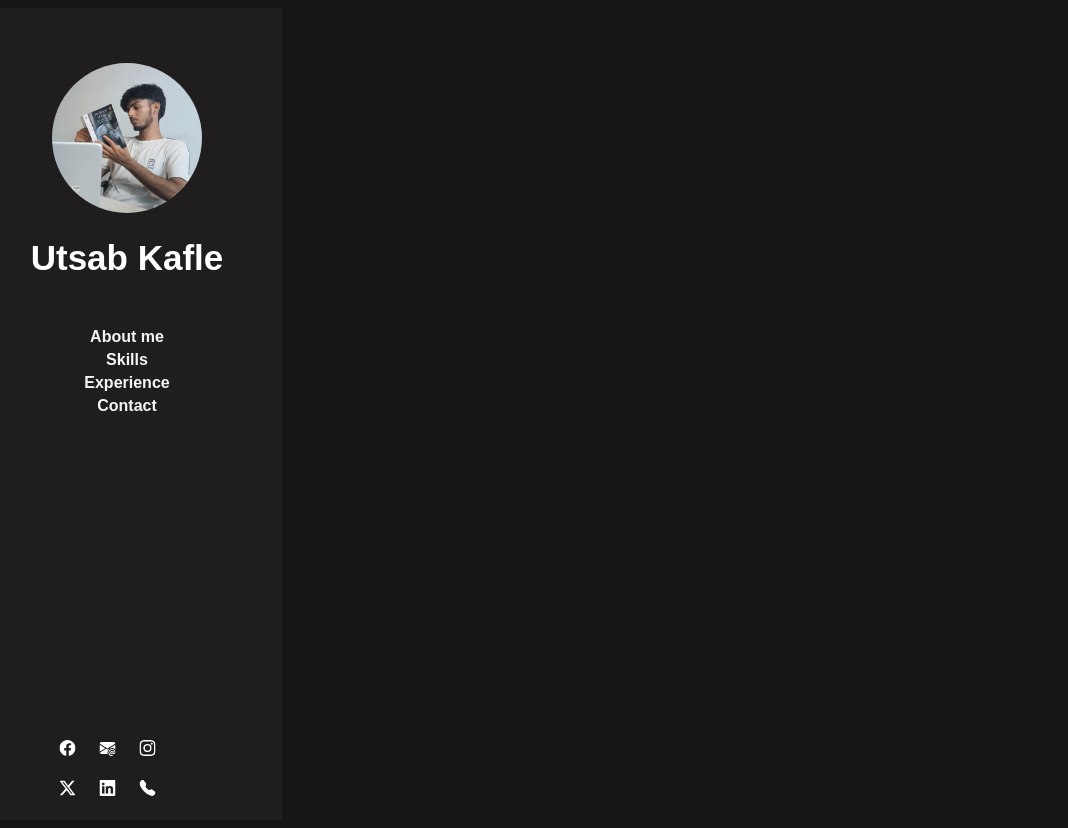
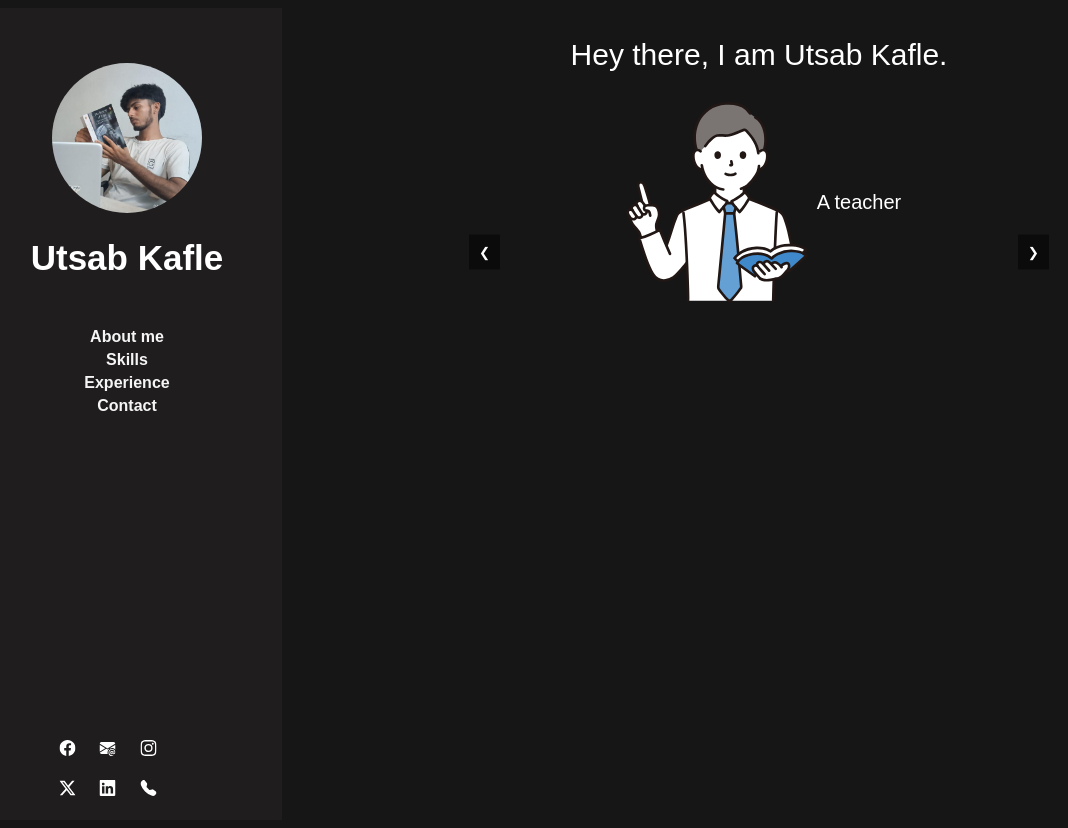
Before and after one commit to UtsabKafle/utsab, a plain HTML site: page index.html in a window 1280 px wide. Shown: the whole page, without its empty margins (36-1104 px from the left). Drawn offline with Linux system fonts and the light colour scheme.

Commit message:
dome sth more

```diff
--- a/index.html
+++ b/index.html
@@ -4,65 +4,29 @@
     <meta charset="UTF-8">
     <meta name="viewport" content="width=device-width, initial-scale=1.0">
     <title>Document</title>
-    <style>
-        body{
-            background-color: rgb(23, 22, 22);
+    <link rel="stylesheet" href="styles/style.css">
+    <script>
+        let index = 0;
+
+function moveSlide(direction) {
+    const slides = document.querySelector('.slides');
+    const totalSlides = document.querySelectorAll('.slide').length;
+    index += direction;
+
+    if (index < 0) {
+        index = totalSlides - 1; // Loop to the last slide
+    } else if (index >= totalSlides) {
+        index = 0; // Loop to the first slide
     }
-            .sidebar{
-                width: 250px;
-                background-color: rgb(31, 29, 29);
-                height: 94vh;
-                padding: 30px;
-                position: relative;
+
+    const offset = -index * 100; // Calculate the offset to move slides
+    slides.style.transform = `translateX(${offset}%)`;
 }
-            .sidebar .s-header{
-                color:white;
-                text-align: center;
-                font-weight: 800;
-                font-family: "Montserrat", sans-serif;
-                font-size: 35px;
-            }
-            .sidebar .s-items{
-                margin: 50px 10px;
-            }
-            .sidebar .s-items #s-item{
-                color:whitesmoke;
-                text-align: center;
-                font-weight: 600;
-                margin: 5px 20px;
-                font-family: "Montserrat", sans-serif;
 
-            }
-            .sidebar .s-footer{
-                position: absolute;
-                bottom: 10px;
-                /* border: 1px solid orange; */
-                left: 50%;
-                transform: translateX(-50%);
-            }
-            .s-footer #sf-link{
-                color:white;
-               display: inline-block;
-               margin: 10px;
-            }
-            .s-image{
-              display: flex;
-              justify-content: center;
-              align-items: center;
-              height: 200px;
-              /* width: 200px; */
-              /* border: 1px solid white; */
-              width: 100%;
-            }
-            .s-image #s-photo{
-                max-width: 100%;
-                height: 150px;
-                width: 150px;
-                border-radius: 80px;
-            }
-    </style>
+    </script>
 </head>
 <body>
+    <div class="wrapper">
         <div class="sidebar">
             <div class="s-image">
                 <img src="photos/utsab.jpg" id="s-photo" alt="photo">
@@ -98,6 +62,47 @@
                   </svg></div>
             </div>
         </div>
+        <div class="container">
+                <div class="c-main-header">
+                    Hey there, I am Utsab Kafle.
+                </div>
+
+                <!-- <div class="works">
+                    <img src="photos/teacher.svg" id="c-w-img" alt="">
+                    <img src="photos/businessman.svg" id="c-w-img" alt="">
+                    <img src="photos/student.svg" alt="" id="c-w-img">
+                    <img src="photos/programmer.svg" alt="" id="c-w-img">
+                </div> -->
+
+              <div class="ccc">
+                <div class="carousel">
+                    <div class="slides">
+                        <div class="slide">
+                            <img src="photos/teacher.svg" id="c-w-img" alt="">
+                            <div class="s-i-text">A teacher</div>
+                        </div>
+                        <div class="slide">
+                            <img src="photos/businessman.svg" id="c-w-img" alt="">
+                            <div class="s-i-text">A founder</div>
+                        </div>
+                        <div class="slide">
+                            <img src="photos/student.svg" alt="" id="c-w-img">
+                            <div class="s-i-text">A student</div>
+                        </div>
+                        <div class="slide">
+                            <img src="photos/programmer.svg" alt="" id="c-w-img">
+                            <div class="s-i-text">A techie</div>
+
+                        </div>
+                    </div>
+                    <button class="prev" onclick="moveSlide(-1)">&#10094;</button>
+                    <button class="next" onclick="moveSlide(1)">&#10095;</button>
+                </div>
+
+              </div>
+        </div>
+    </div>
+
 
 </body>
 </html>
--- /dev/null
+++ b/styles/style.css
@@ -0,0 +1,138 @@
+body{
+    background-color: rgb(23, 22, 22);
+    font-family: "Montserrat", sans-serif;
+
+}
+
+    .wrapper{
+        display: flex;
+    }
+    .sidebar{
+        width: 250px;
+        background-color: rgb(31, 29, 29);
+        height: 94vh;
+        padding: 30px;
+        position: relative;
+    }
+    .sidebar .s-header{
+        color:white;
+        text-align: center;
+        font-weight: 800;
+        font-family: "Montserrat", sans-serif;
+        font-size: 35px;
+    }
+    .sidebar .s-items{
+        margin: 50px 10px;
+    }
+    .sidebar .s-items #s-item{
+        color:whitesmoke;
+        text-align: center;
+        font-weight: 600;
+        margin: 5px 20px;
+        font-family: "Montserrat", sans-serif;
+
+    }
+    .sidebar .s-footer{
+        position: absolute;
+        bottom: 10px;
+        /* border: 1px solid orange; */
+        left: 50%;
+        transform: translateX(-50%);
+    }
+    .s-footer #sf-link{
+        color:white;
+       display: inline-block;
+       margin: 10px;
+    }
+    .s-image{
+      display: flex;
+      justify-content: center;
+      align-items: center;
+      height: 200px;
+      /* width: 200px; */
+      /* border: 1px solid white; */
+      width: 100%;
+    }
+    .s-image #s-photo{
+        max-width: 100%;
+        height: 150px;
+        width: 150px;
+        border-radius: 80px;
+    }
+
+
+.container{
+    flex:1;
+    /* border: 1px solid white; */
+}
+.container .c-main-header{
+    color: white;
+    font-size: 30px;
+    text-align: center;
+    margin: 30px;
+
+}
+#c-w-img{
+    height: 200px;
+    width: 200px;
+}
+
+
+/* carousel */
+
+.carousel {
+    position: relative;
+    width: 600px;
+    height: 300px;
+    margin: auto;
+    overflow: hidden;
+}
+
+.slides {
+    display: flex;
+    transition: transform 0.5s ease-in-out;
+}
+
+.slide {
+    width: 100%;
+    flex-shrink: 0;
+    display: flex;
+    justify-content: center;
+    align-items: center;
+}
+
+.slide img {
+    width: 100%;
+    height: 100%;
+    object-fit: cover;
+}
+
+button {
+    position: absolute;
+    top: 50%;
+    transform: translateY(-50%);
+    background-color: rgba(0, 0, 0, 0.5);
+    color: white;
+    border: none;
+    padding: 10px;
+    cursor: pointer;
+    z-index: 1;
+}
+
+.prev {
+    left: 10px;
+}
+
+.next {
+    right: 10px;
+}
+
+button:hover {
+    background-color: rgba(0, 0, 0, 0.8);
+}
+
+.s-i-text{
+    font-size: 20px;
+    color: white;
+}
+/* carousel end */
```
Also changed, not shown: photos/books.svg (added), photos/businessman.svg (added), photos/earth.svg (added), photos/elephant.svg (added), photos/guitar.svg (added), photos/harmonica.svg (added), photos/om.svg (added), photos/programmer.svg (added), photos/student.svg (added), photos/teacher.svg (added). Lines whose indentation alone changed are shown as unchanged.
